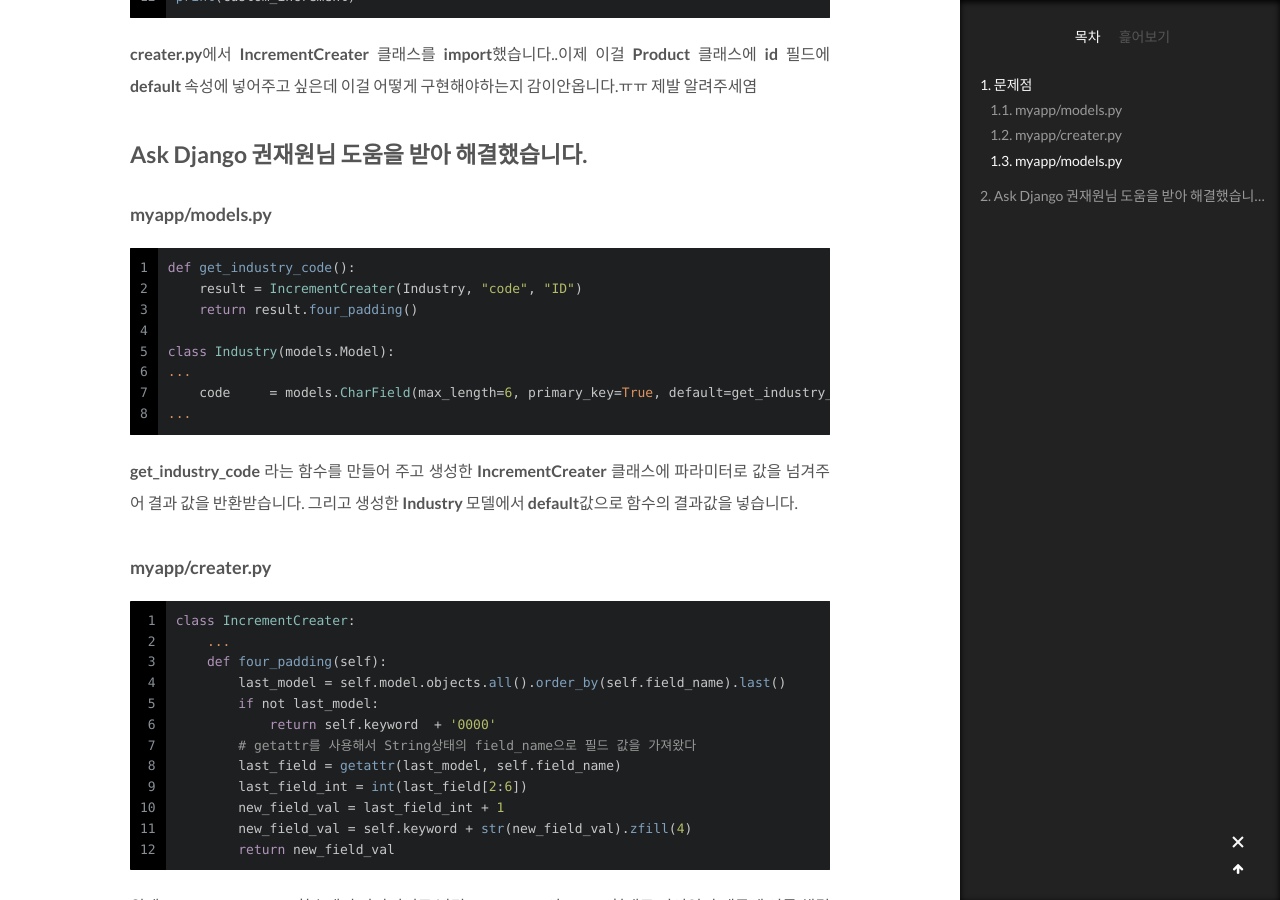
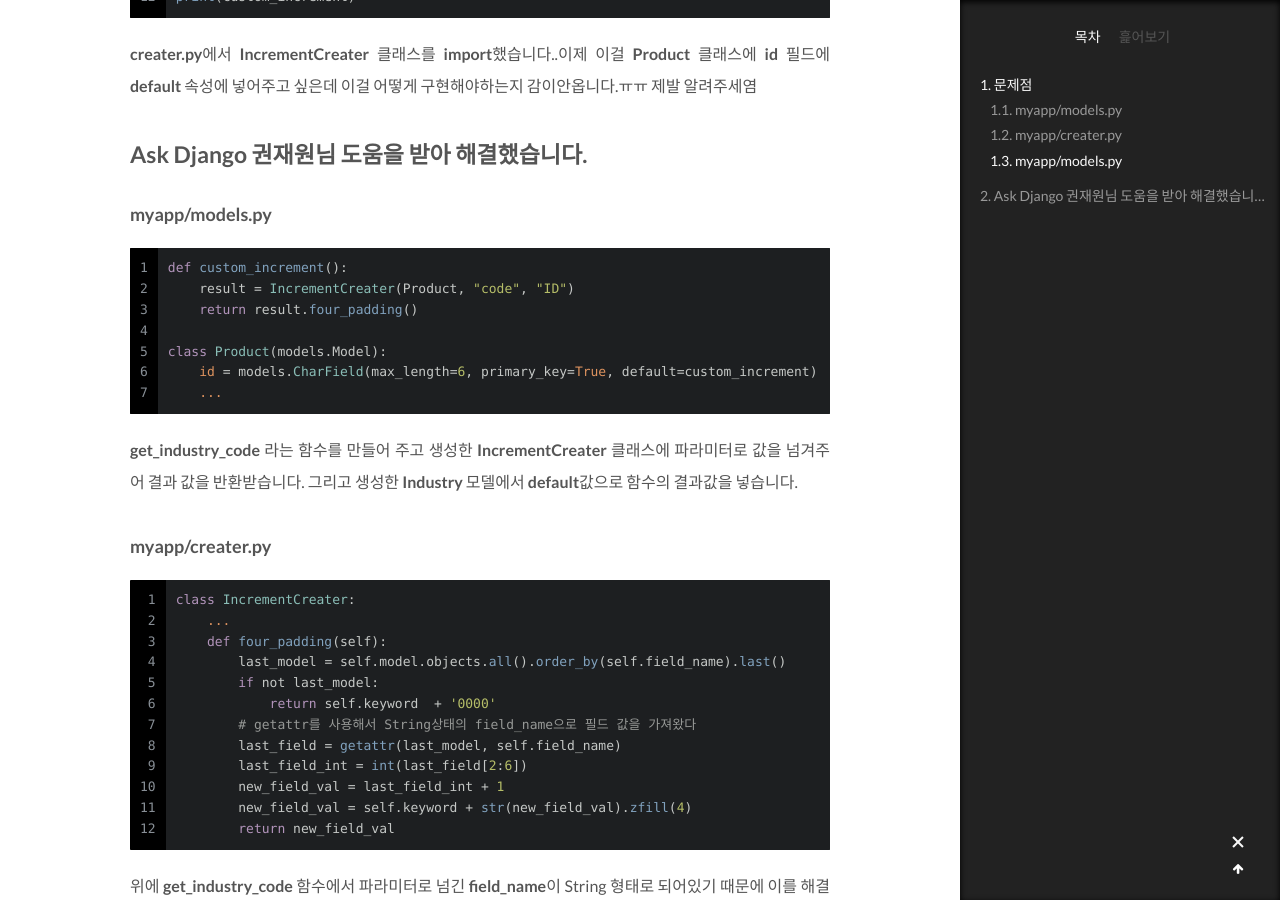
Before and after one commit to wkddnjset/wkddnjset.github.io, a Jekyll site: the page built from _posts/2018-02-20-(Django)-custom-autofield-구현.md, in a window 1280 px wide and 900 px high, scrolled down 2196 px. Built offline with Jekyll 4.4.1, drawn with Linux system fonts in a browser that asks for light colours; comment, search, counter and statistics services are not loaded.

Commit message:
2018-02-20

```diff
--- a/_posts/2018-02-20-(Django)-custom-autofield-구현.md
+++ b/_posts/2018-02-20-(Django)-custom-autofield-구현.md
@@ -85,14 +85,13 @@ print(custom_increment)
 
 ### myapp/models.py
 {% highlight python linenos %}
-def get_industry_code():
-    result = IncrementCreater(Industry, "code", "ID")
+def custom_increment():
+    result = IncrementCreater(Product, "code", "ID")
     return result.four_padding()
 
-class Industry(models.Model):
-...
-    code     = models.CharField(max_length=6, primary_key=True, default=get_industry_code)
-...
+class Product(models.Model):
+    id = models.CharField(max_length=6, primary_key=True, default=custom_increment)
+    ...
 {% endhighlight %}
 
 **get_industry_code** 라는 함수를 만들어 주고 생성한 **IncrementCreater** 클래스에 파라미터로 값을 넘겨주어 결과 값을 반환받습니다. 그리고 생성한 **Industry** 모델에서 **default**값으로 함수의 결과값을 넣습니다.
```
